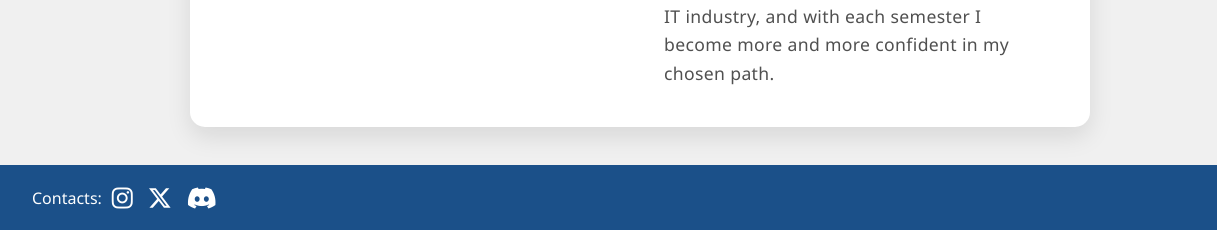
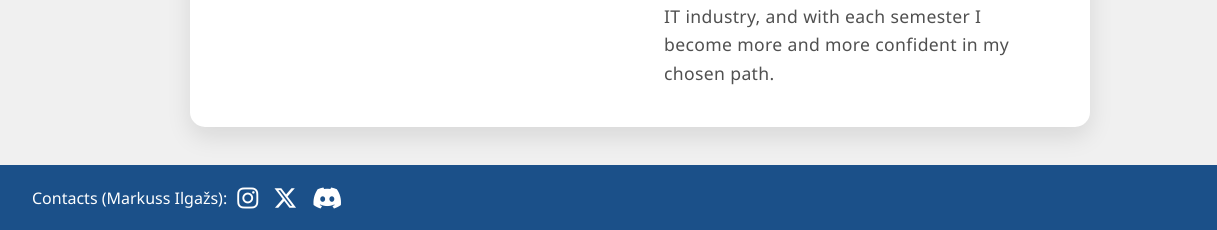
Before and after one commit to MarcusIl/marcusil.github.io, a plain HTML site: page parmani-en.html in a window 1280 px wide. Shown: the part 570-800 px from the top of the page, 0-1217 px from the left. Drawn offline with Linux system fonts and the light colour scheme; grey boxes are pictures that could not be loaded.

Commit message:
Update parmani-en.html

```diff
--- a/parmani-en.html
+++ b/parmani-en.html
@@ -19,7 +19,7 @@
 
         <div class="mobile-footer-content">
           <div class="footer-left">
-            <span>Contacts:</span>
+            <span>Contacts (Markuss Ilgažs):</span>
             <div class="social-icons">
               <a href="https://www.instagram.com/softboimarc/" target="_blank" aria-label="Instagram">
                 <i class="fab fa-instagram"></i>
@@ -63,7 +63,7 @@
 
   <footer>
     <div class="footer-left">
-      <span>Contacts: </span>
+      <span>Contacts (Markuss Ilgažs): </span>
       <div class="social-icons">
         <a href="https://www.instagram.com/softboimarc/" target="_blank" aria-label="Instagram">
           <i class="fab fa-instagram"></i>
```
